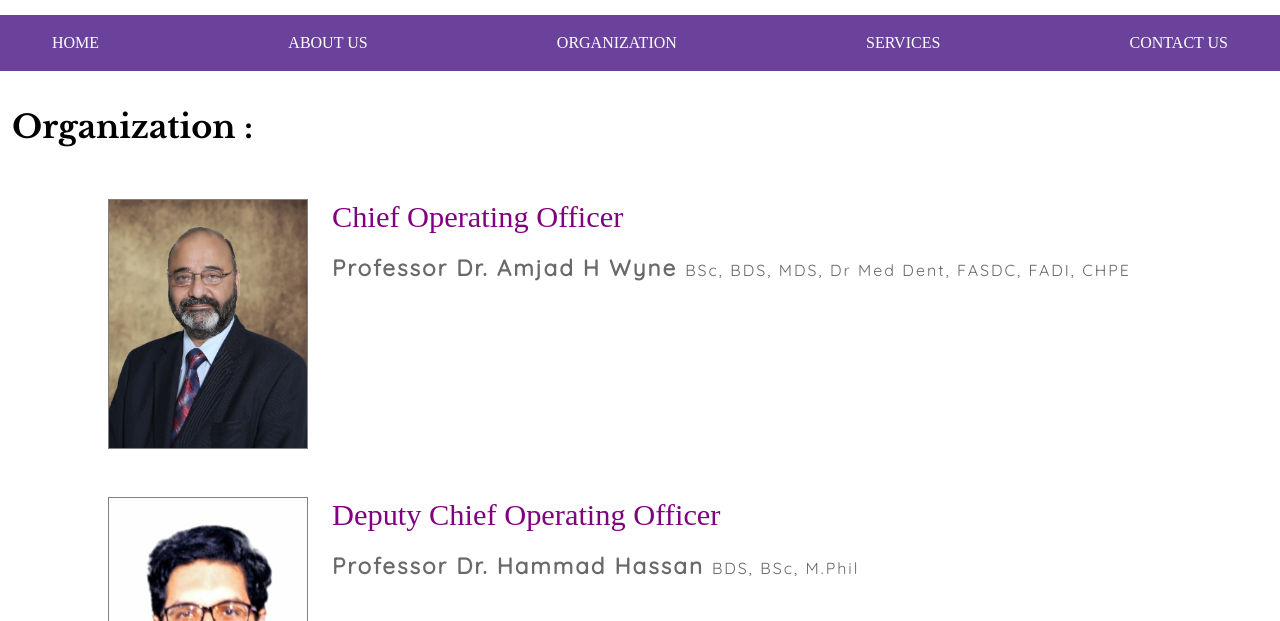
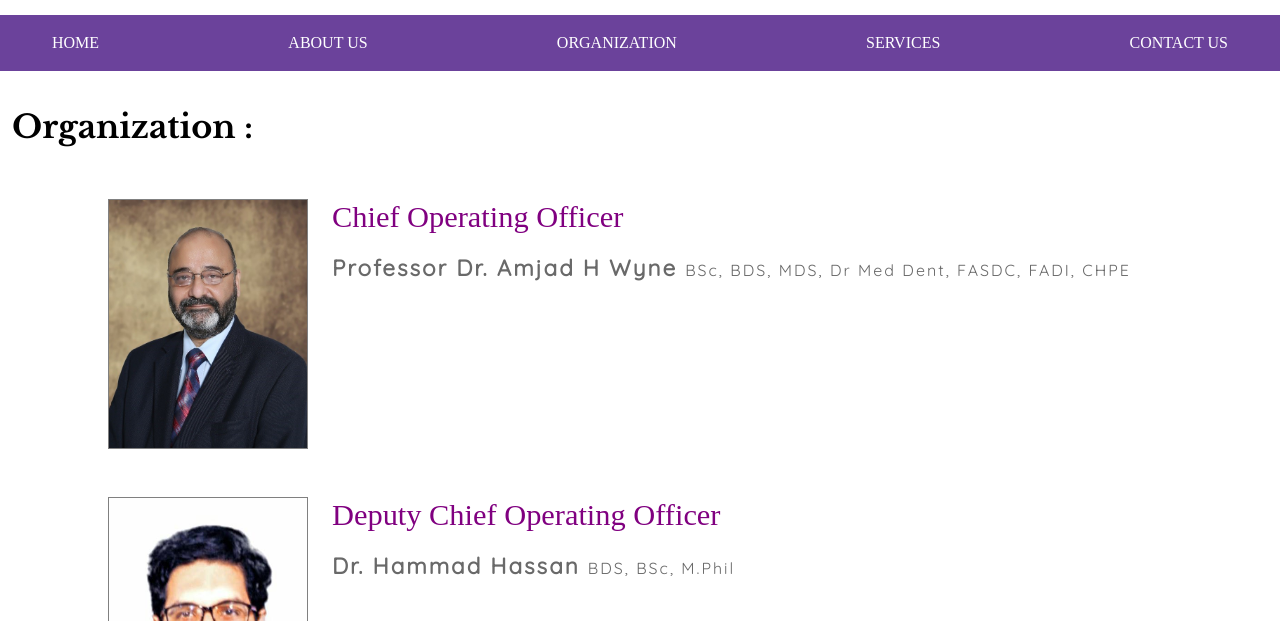
Before and after one commit to EngrShehzaibAli/waynes, a plain HTML site: page organization.html in a window 1280 px wide. Shown: the part 179-800 px from the top of the page. Drawn offline with nearby package versions, Linux system fonts and the light colour scheme; a web font is replaced by a local one.

Commit message:
updated organization page

```diff
--- a/organization.html
+++ b/organization.html
@@ -134,7 +134,7 @@
 
 
           <h2 class="about-h2">Deputy Chief Operating Officer</h2>
-          <p class="organization-para-1"> <strong class="name">Professor Dr. Hammad Hassan </strong>  BDS, BSc, M.Phil</p>
+          <p class="organization-para-1"> <strong class="name">Dr. Hammad Hassan </strong>  BDS, BSc, M.Phil</p>
         </div>
 
 
```
